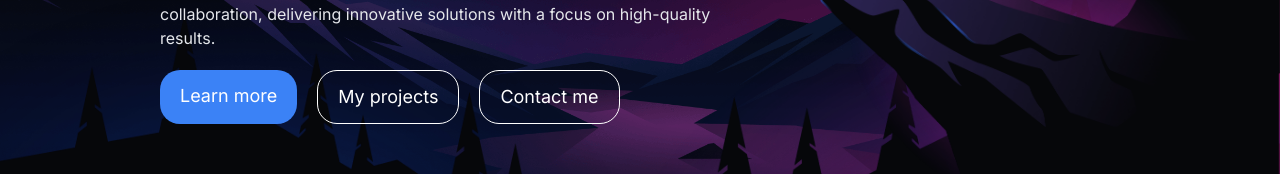
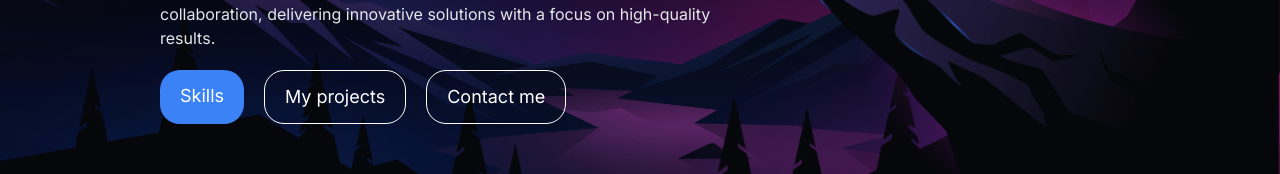
Before and after one commit to vaibhavSrivastava-pro/Portfolio, a Next.js app: page / in a window 1280 px wide. Shown: the part 468-642 px from the top of the page. Built offline with nearby package versions, Linux system fonts and the light colour scheme.

Commit message:
small change

```diff
--- a/app/page.tsx
+++ b/app/page.tsx
@@ -27,7 +27,7 @@ export default function Home() {
               href="/my-skills"
               className="rounded-[20px] group relative bg-blue-500 hover:bg-blue-400 px-5 py-3 text-lg text-white max-w-[200px]"
             >
-              Learn more
+              Skills
             </Link>
             <Link
               href="/my-projects"
```
